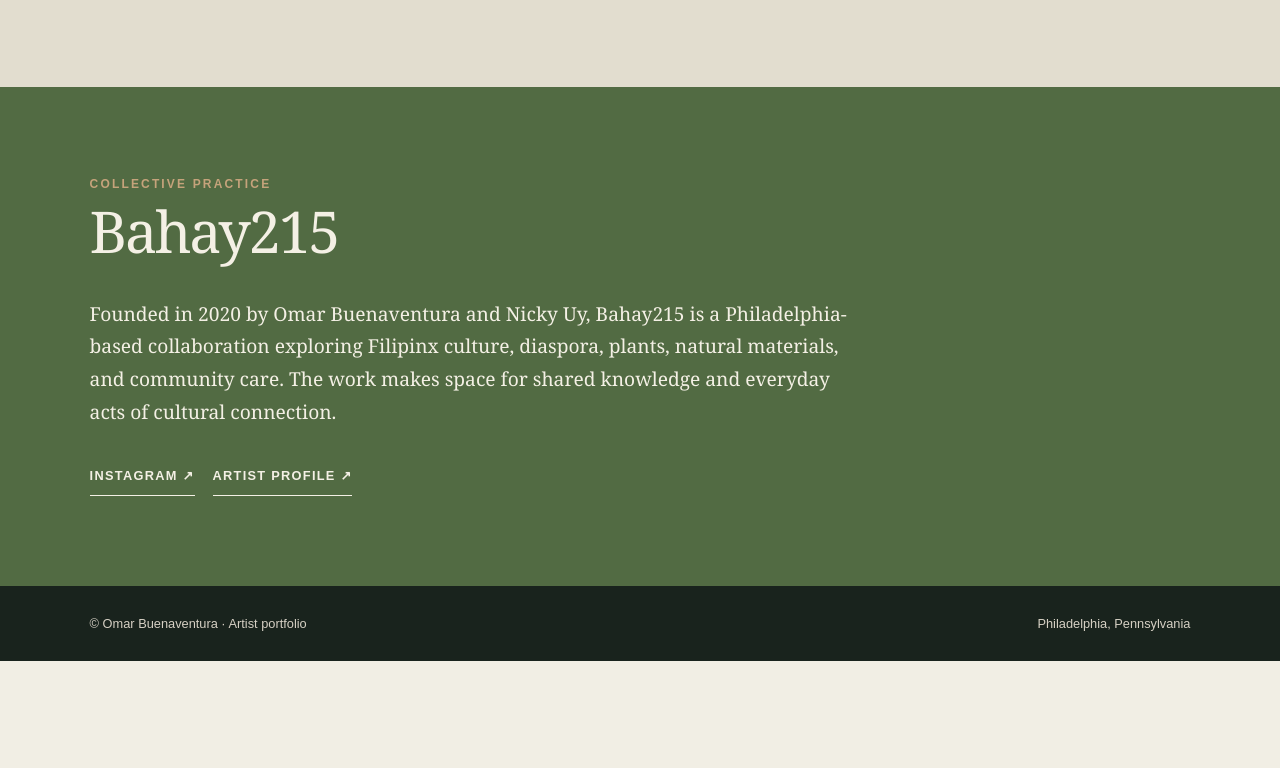
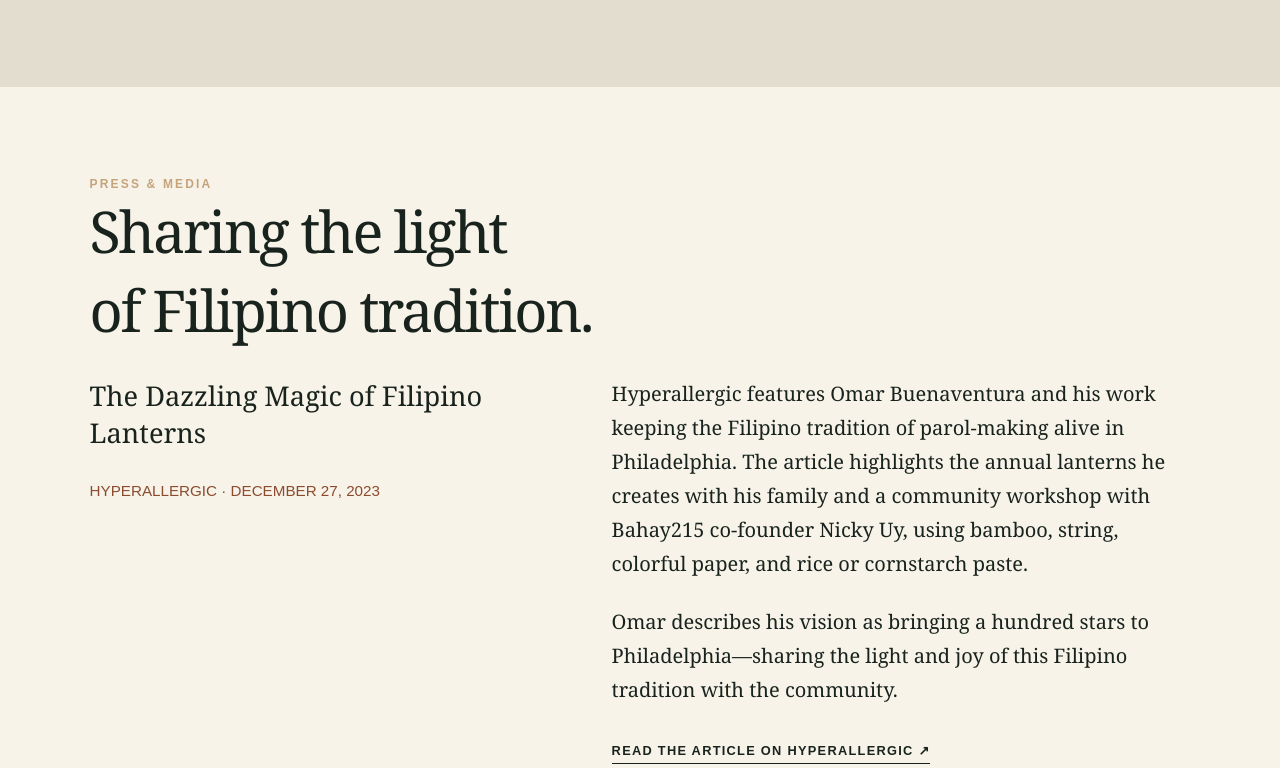
Before and after one commit to Omarrico215/omar-artist-portfolio, a plain HTML site: page index.html in a window 1280 px wide. Shown: the part 2491-3259 px from the top of the page. Before the commit the page ends 3152 px from the top, so only its background shows below. Drawn offline with Linux system fonts and the light colour scheme.

Commit message:
Add Hyperallergic parol lantern feature

```diff
--- a/index.html
+++ b/index.html
@@ -18,6 +18,7 @@
 <article class="project"><div class="num">03 / COMMUNITY &amp; ENVIRONMENT</div><div><h3>La Sombrilla</h3><p>A self-sustaining environmental sculpture and gathering space developed with José Ortiz-Pagán. Built from reclaimed wood, it combines shade, growing space, rainwater, and solar-powered systems.</p></div><a href="https://nextfab.com/event/second-thursdays-at-nextfab-4-2022-08-11/" target="_blank" rel="noopener">Project background ↗</a></article>
 <article class="project"><div class="num">04 / COMMUNITY ART</div><div><h3>Seed Libraries</h3><p>Collaborative seed-sharing projects help keep culturally meaningful seeds alive and circulating—connecting food, memory, stewardship, and neighbors.</p></div><a href="https://6abc.com/post/nextfab-north-asian-american-and-pacific-islanders-heritage-month-art/13208925/" target="_blank" rel="noopener">Read the feature ↗</a></article>
 </div></section>
+<section class="section" id="press" style="background:#f7f3e9"><div class="eyebrow">Press &amp; media</div><h2>Sharing the light<br>of Filipino tradition.</h2><div class="about"><div><h3 style="font-size:1.7rem;font-weight:500;margin-top:0">The Dazzling Magic of Filipino Lanterns</h3><p style="font-size:.95rem;color:#8b4b2e;font-family:Arial,sans-serif">HYPERALLERGIC · DECEMBER 27, 2023</p></div><div><p>Hyperallergic features Omar Buenaventura and his work keeping the Filipino tradition of parol-making alive in Philadelphia. The article highlights the annual lanterns he creates with his family and a community workshop with Bahay215 co-founder Nicky Uy, using bamboo, string, colorful paper, and rice or cornstarch paste.</p><p style="margin-top:1.2em">Omar describes his vision as bringing a hundred stars to Philadelphia—sharing the light and joy of this Filipino tradition with the community.</p><p style="margin-top:1.2em"><a href="https://hyperallergic.com/the-dazzling-magic-of-filipino-lanterns/" target="_blank" rel="noopener" style="font:700 .8rem Arial,sans-serif;letter-spacing:.1em;text-transform:uppercase;text-decoration:none;border-bottom:1px solid;padding-bottom:5px">Read the article on Hyperallergic ↗</a></p></div></div></section>
 <section class="section collab" id="collaboration"><div class="eyebrow">Collective practice</div><h2>Bahay215</h2><p>Founded in 2020 by Omar Buenaventura and Nicky Uy, Bahay215 is a Philadelphia-based collaboration exploring Filipinx culture, diaspora, plants, natural materials, and community care. The work makes space for shared knowledge and everyday acts of cultural connection.</p><div class="links"><a href="https://www.instagram.com/bahay215/" target="_blank" rel="noopener">Instagram ↗</a><a href="https://davinciartalliance.org/omar-buenaventura" target="_blank" rel="noopener">Artist profile ↗</a></div></section>
 <footer><span>© Omar Buenaventura · Artist portfolio</span><span>Philadelphia, Pennsylvania</span></footer>
 </body></html>
```
